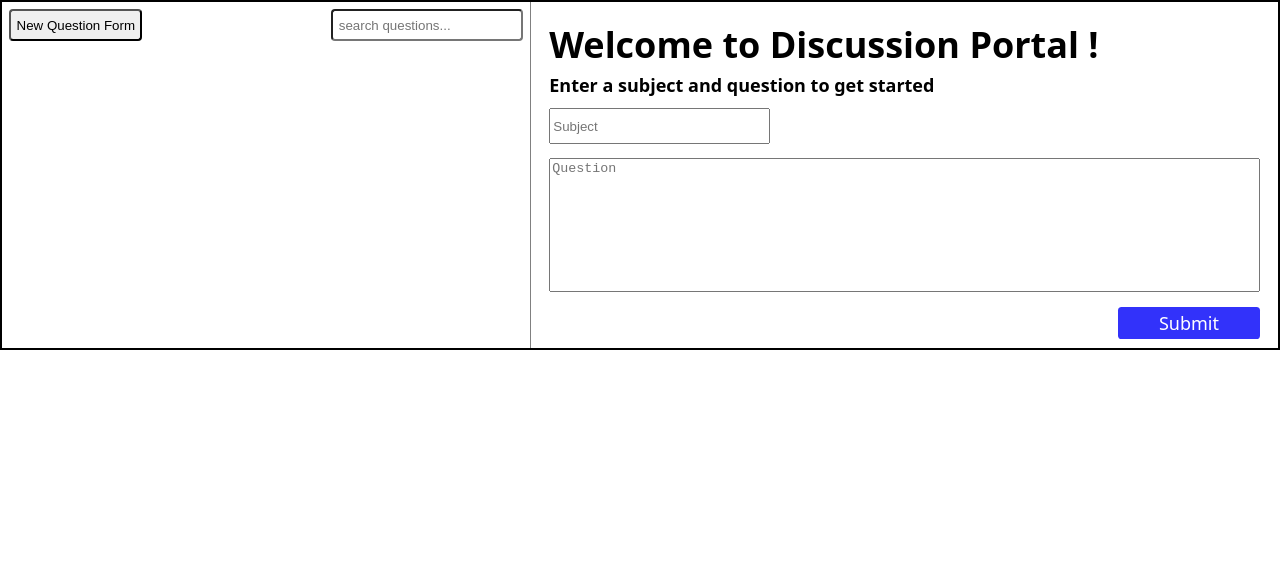
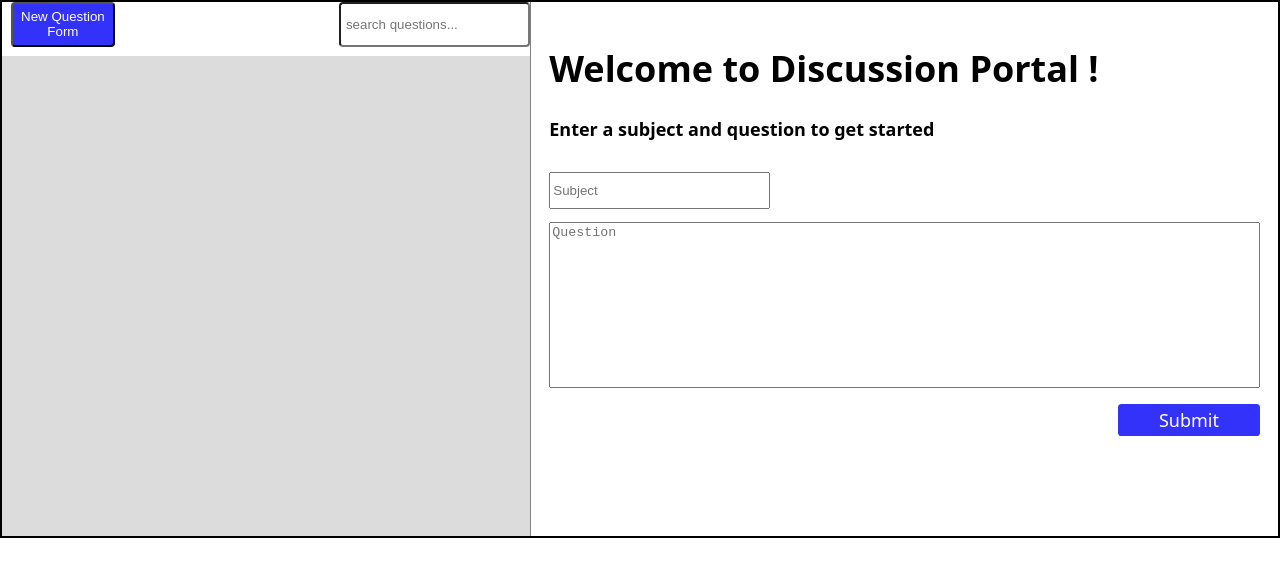
Before and after one commit to HarudaySharma/discussion-app-react, a React (Create React App) app: page / in a window 1280 px wide. Shown: the top 576 px of the page. Built offline with nearby package versions, Linux system fonts and the light colour scheme.

Commit message:
just keeping the repo updated

```diff
--- a/src/App.css
+++ b/src/App.css
@@ -33,21 +33,121 @@
 
 
 
-.right-pane .question-form,
-.right-pane .question-form>div {
-  display: flex;
-  flex-flow: column wrap;
-}
-
 /* .right-pane .question-form {
   flex: 1 1 45%;
 } */
 
 
+
+
+/* left pane */
+
+
+
+
+
+
+
+
+/* Buttons */
+
+
+
+.left-pane {
+  display: flex;
+  flex-flow: row wrap;
+  border-right: 1px solid gray;
+}
+
+.subject-list , .top-bar{
+  flex:1 1 100%;
+}
+
+.left-pane .top-bar * {
+  padding: 0.4em;
+  border-radius: 4px;
+}
+
+
+.left-pane .top-bar {
+  box-sizing: border-box;
+  display: flex;
+  flex-flow: row wrap;
+  margin: 0 0 0.5em 0.5em;
+  justify-content: space-between;
+}
+
+.top-bar .form-btn {
+  /* flex-grow: 1; */
+}
+
+.buttons {
+  width: 20%;
+  padding: 4px;
+  box-sizing: border-box;
+  background-color: rgb(50, 50, 250);
+  color: white;
+  text-align: center;
+  border-radius: 0.2em;
+  cursor: pointer;
+}
+
+.buttons:hover {
+  background-color: rgb(88, 88, 255);
+}
+
+
+
+.subject-list {
+  height: 30rem;
+  overflow: scroll;
+  background-color: gainsboro;
+  display: flex;
+  flex-flow: row wrap;
+}
+.subjects {
+  /* height: 8rem; */
+  flex:1 1 100%;
+  overflow: scroll;
+  margin: 0.5rem;
+  margin-top: 0px;
+  padding-bottom: 0.4rem;
+  box-sizing: border-box;
+  border: 4px solid lightgrey;
+  border-top: 0px;
+}
+
+.subjects h2 {
+  padding-bottom: 2px;
+  border-bottom: 2px solid aliceblue;
+}
+
+.question {
+  margin: 0.5rem;
+  padding: 0 0 0.1rem 0.3rem;
+  border-width: 0 0 1px 1px;
+  border-style: solid;
+  border-color: lightslategray;
+  /* border-bottom: 1px solid lightslategray; */
+}
+
+/* Right pane */
+
 .right-pane .question-form .heading>* {
-  margin: 0;
-  margin-bottom: 4px;
+  /* margin: 0px;
+  margin-bottom: 0.3rem; */
   /* border: 2px solid red; */
+}
+
+.right-pane  .question-form{
+  display: flex;
+  flex-flow: column wrap;
+  justify-content: center;
+}
+
+.right-pane .question-form .subject-input {
+  display: flex;
+  flex-flow: column wrap;
 }
 
 .right-pane .question-form .subject-input>* {
@@ -55,7 +155,7 @@
 
 }
 
-.right-pane .question-form .subject-input input {
+.right-pane .question-form .subject-input input[type="text"] {
   width: 30%;
   height: 1.8rem;
   padding: 2px;
@@ -63,7 +163,7 @@
 
 .right-pane .question-form .subject-input textarea {
   resize: none;
-  height: 8rem;
+  height: 10rem;
 
 }
 
@@ -76,45 +176,19 @@
   flex-flow: column wrap;
 }
 
-
-/* left pane */
-
-.left-pane {
-  display: flex;
-  flex-flow: column wrap;
-  border-right: 1px solid gray;
+.question-and-response .question-resolve-container h1,
+.question-and-response .response-container h1,
+.question-and-response .add-response-container h1{
+  margin: 0;
+  padding-bottom: 0.4rem;
+  border-bottom: 2px solid black;
 }
 
-.left-pane .top-bar {
-  box-sizing: border-box;
-  display: flex;
-  gap: 1em;
-  justify-content: space-between;
-  margin: 0.4em;
-  height: 2rem;
-}
-.left-pane .top-bar * {
-  padding: 0.4em;
-  border-radius: 4px;
-}
+.question-and-response .question-resolve-container p {
+  margin: 1em 0.3rem;
 
 
-
-
-/* Buttons */
+}
 .submit-btn, .resolve-btn {
-  width: 20%;
-  padding: 4px;
-  box-sizing: border-box;
-  background-color: rgb(50, 50, 250);
-  color: white;
-  text-align: center;
-  border-radius: 0.2em;
   align-self: flex-end;
-  cursor: pointer;
-
 }
-
-.submit-btn:hover, .resolve-btn:hover {
-  background-color: rgb(88, 88, 255);
-}
--- a/src/components/Left_Pane_Components/QuestionsList.js
+++ b/src/components/Left_Pane_Components/QuestionsList.js
@@ -6,28 +6,28 @@ function QuestionsList({ parentArray, handleQuestionClick }) {
     function QuestionTemplate({ subject, question }) {
 
         return (
-            <div onClick={() => {
-                // console.log(question);
-                handleQuestionClick(subject, question)
-            }}>
+            <li className="subject-items question"
+            onClick={() => handleQuestionClick(subject, question)}>
                {question}
-            </div>
+            </li>
         )
     }
     function SubjectTemplate({ subjectObj }) {
         return (
-            <div>
+            <div className="subject-container subjects">
                 <h2>{subjectObj.Subject}</h2>
+                <div className="question-list questions">
                 {
                     subjectObj.Questions.map((obj, index) => {
                         return <QuestionTemplate key={index} subject={subjectObj.Subject} question={obj.question} />
                     })
                 }
+                </div>
             </div>
         )
     }
     return (
-        <div className="background-gray">
+        <div className="subject-list">
             {
                 parentArray.map((obj, index) => {
                     return <SubjectTemplate key={index} subjectObj={obj} />
--- a/src/components/Left_Pane_Components/TopBar.js
+++ b/src/components/Left_Pane_Components/TopBar.js
@@ -5,6 +5,7 @@ function TopBar({ setSwitchComponent }) {
         return (
             // on click will show the Question form in the right pane
             <button
+                className="form-btn buttons"
                 onClick={() => { props.showForm('QF') }}
             >
                 New Question Form
@@ -16,6 +17,7 @@ function TopBar({ setSwitchComponent }) {
         const [inputValue, setInputValue] = useState('');
         return (
             <input
+                className="search-box"
                 type="text"
                 placeholder="search questions..."
                 onChange={(e) => setInputValue(e.target.value)}
--- a/src/components/Right_Pane_Components/QuestionAndResponse.js
+++ b/src/components/Right_Pane_Components/QuestionAndResponse.js
@@ -111,11 +111,11 @@ function QuestionAndResponse({ responseKey, handleResolveClick }) {
         }
         return (
             // the values for heading and Paragraph provided by the props
-            <div>
+            <div className="question-resolve-container">
                 <h1>{responseKey.subject}</h1>
                 <p>{questionObject.question}</p>
                 <button
-                    className="resolve-btn"
+                    className="resolve-btn buttons"
                     onClick={onResolve}
                 >
                     Resolve
@@ -134,7 +134,7 @@ function QuestionAndResponse({ responseKey, handleResolveClick }) {
             )
         }
         return (
-            <div>
+            <div className="response-container">
                 <h1>Responses</h1>
                 {
                     responses.map((response, index) => {
@@ -181,7 +181,7 @@ function QuestionAndResponse({ responseKey, handleResolveClick }) {
 
 
         return (
-            <div>
+            <div className="add-response-container">
                 <h1>Add Response</h1>
                 <input
                     type="text"
@@ -197,7 +197,7 @@ function QuestionAndResponse({ responseKey, handleResolveClick }) {
                     required="required"
                 >
                 </textarea>
-                <button className="submit-btn" onClick={handleRespondSubmit} >
+                <button className="submit-btn buttons" onClick={handleRespondSubmit} >
                     Submit
                 </button>
             </div>
--- a/src/components/Right_Pane_Components/QuestionForm.js
+++ b/src/components/Right_Pane_Components/QuestionForm.js
@@ -36,9 +36,9 @@ function QuestionForm({ questionAdd, setSwitchComponent }) {
                     onChange={(e) => setQuestion(e.target.value)}
                 >
                 </textarea>
-                <div className="submit-btn" onClick={handleQuestionAdd}>
+                <buttton className="submit-btn buttons" onClick={handleQuestionAdd}>
                     Submit
-                </div>
+                </buttton>
             </div>
         )
     }
```
Also changed, not shown: 1 other file (tests, documents, lock files or other folders).
